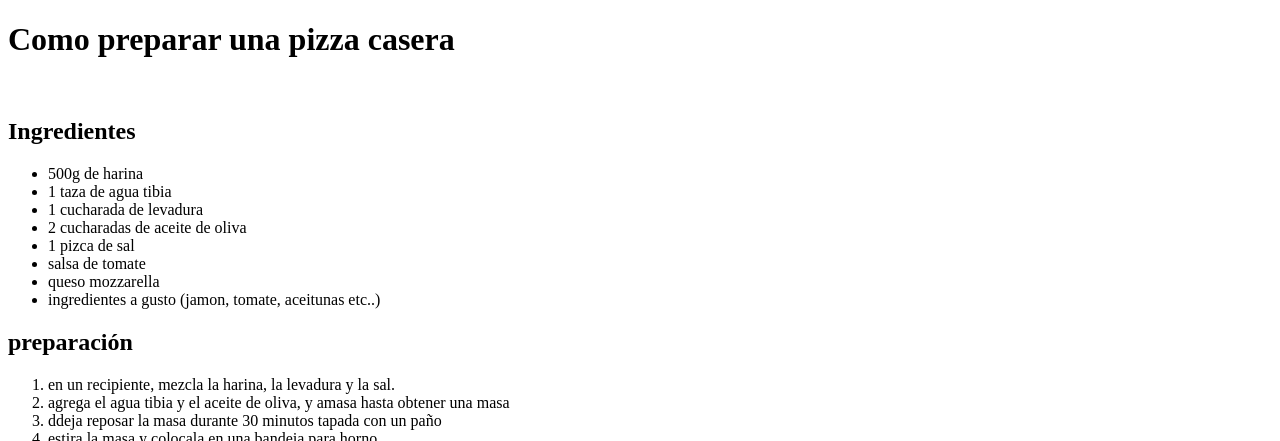
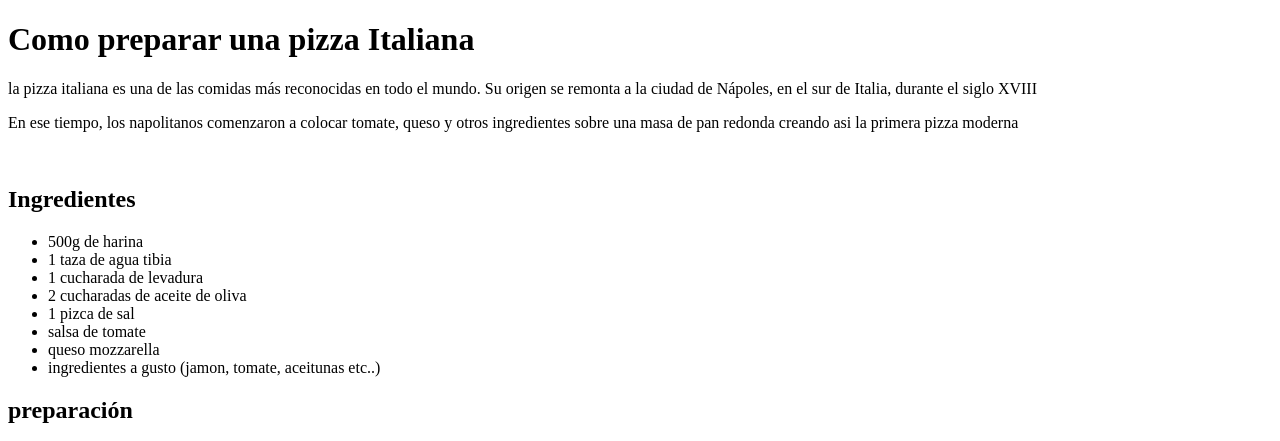
Before and after one commit to frambuesa007/practicafront, a plain HTML site: page index.html in a window 1280 px wide. Shown: the top 441 px of the page. Drawn offline with Linux system fonts and the light colour scheme.

Commit message:
Add files via upload

```diff
--- a/index.html
+++ b/index.html
@@ -7,7 +7,12 @@
 </head>
 <body>
 
-<h1>Como preparar una pizza casera</h1>
+<h1>Como preparar una pizza Italiana</h1>
+<p>la pizza italiana es una de las comidas más reconocidas en todo el mundo.
+    Su origen se remonta a la ciudad de Nápoles, en el sur de Italia, durante el siglo XVIII
+<p>
+    <p>En ese tiempo, los napolitanos comenzaron a colocar tomate, queso y otros ingredientes sobre una masa de pan redonda
+    creando asi la primera pizza moderna</p>
 <br>
 <h2>Ingredientes</h2>
 
```
